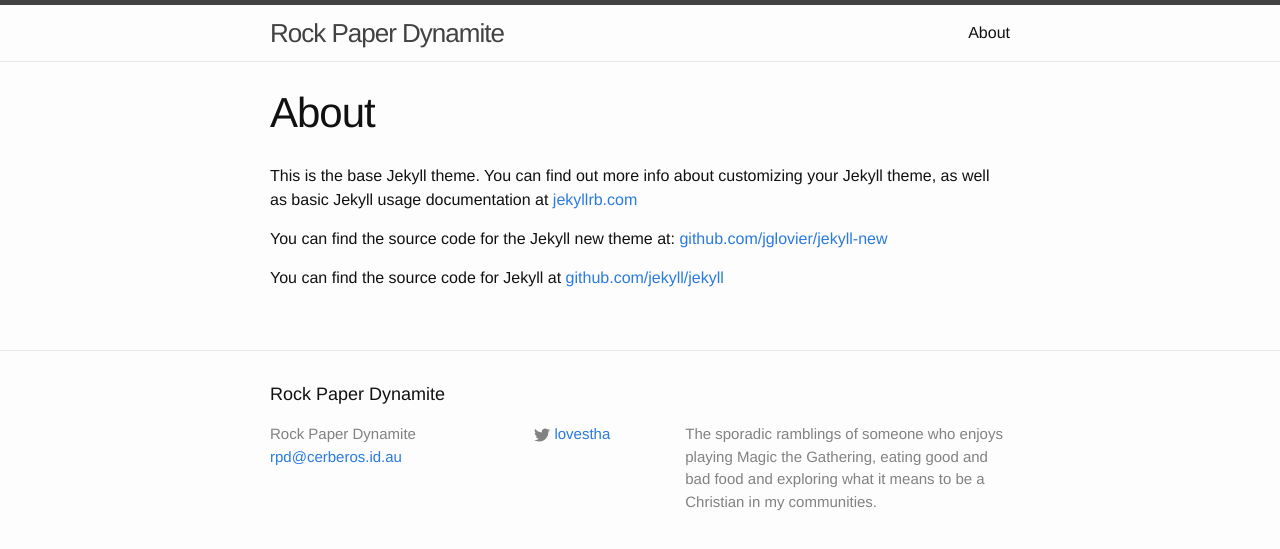
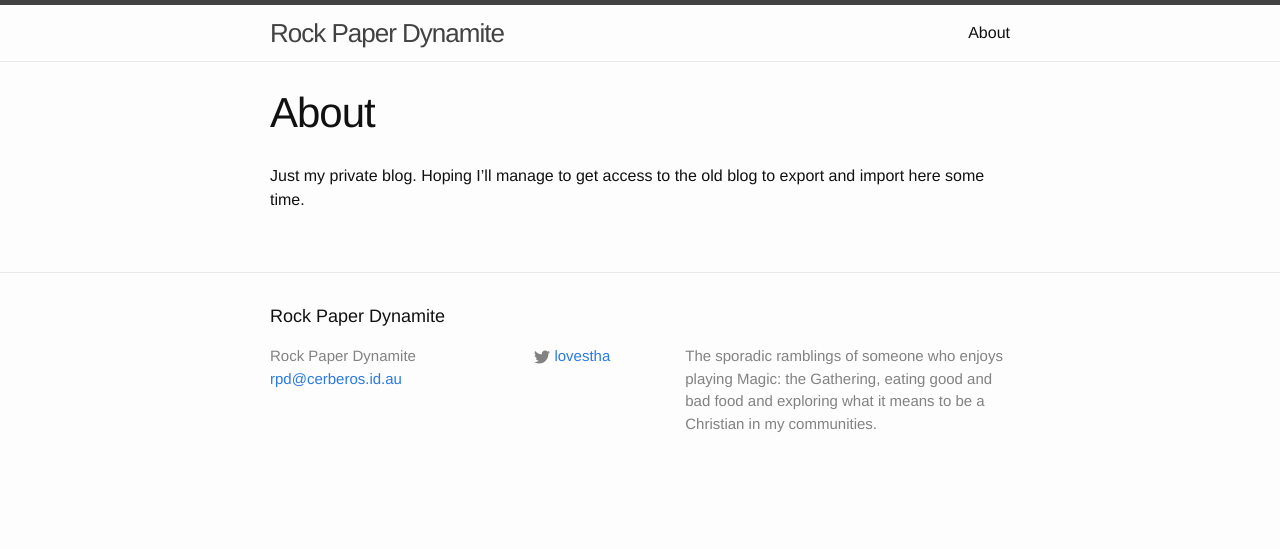
Before and after one commit to LovesTha/LovesTha.github.io, a Jekyll site: the page built from about.md, in a window 1280 px wide. Shown: the top 549 px of the page. Built offline with Jekyll 4.4.1, drawn with Linux system fonts in a browser that asks for light colours.

Commit message:
Better about stuff

```diff
--- a/_config.yml
+++ b/_config.yml
@@ -2,7 +2,7 @@
 title: Rock Paper Dynamite
 email: rpd@cerberos.id.au
 description: >
-    The sporadic ramblings of someone who enjoys playing Magic the Gathering,
+    The sporadic ramblings of someone who enjoys playing Magic: the Gathering,
     eating good and bad food and exploring what it means to be a Christian in
     my communities.
 baseurl: "" # the subpath of your site, e.g. /blog/
--- a/about.md
+++ b/about.md
@@ -4,8 +4,4 @@ title: About
 permalink: /about/
 ---
 
-This is the base Jekyll theme. You can find out more info about customizing your Jekyll theme, as well as basic Jekyll usage documentation at [jekyllrb.com](http://jekyllrb.com/)
-
-You can find the source code for the Jekyll new theme at: [github.com/jglovier/jekyll-new](https://github.com/jglovier/jekyll-new)
-
-You can find the source code for Jekyll at [github.com/jekyll/jekyll](https://github.com/jekyll/jekyll)
+Just my private blog.  Hoping I'll manage to get access to the old blog to export and import here some time.
```
